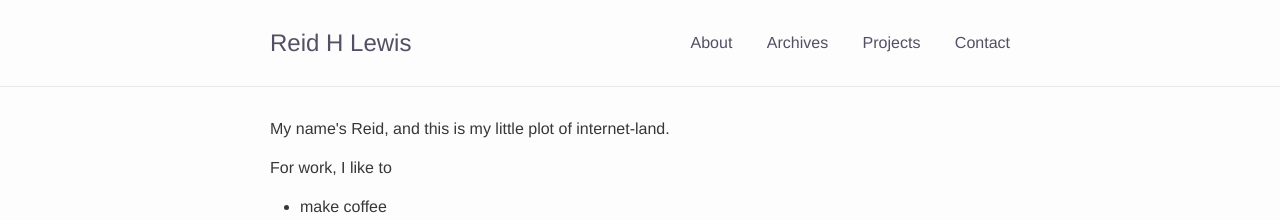
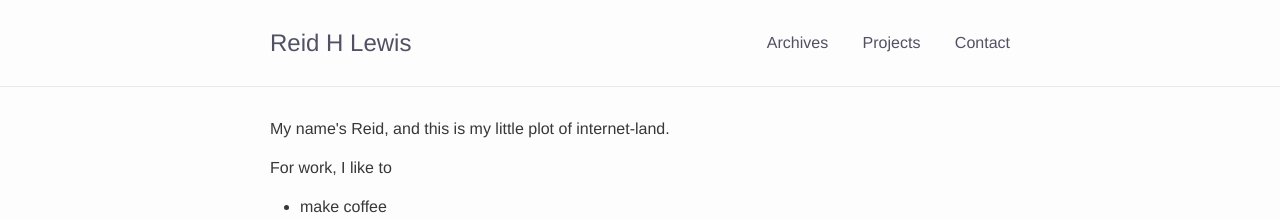
Before and after one commit to ReidasaurusRex/reidasaurusrex.github.io, a Jekyll site: the page built from index.html, in a window 1280 px wide. Shown: the top 220 px of the page. Built offline with Jekyll 4.4.1, drawn with Linux system fonts in a browser that asks for light colours.

Commit message:
Changed top nav to not have redundant about

```diff
--- a/_includes/nav.html
+++ b/_includes/nav.html
@@ -4,7 +4,9 @@
     <h2><a class="nav-title"href="/">{{include.title}}</a></h2>
     {% endif %}
     <ul class="nav-list">
-      <li><a class="page-link" href="/about/">About</a></li>
+    {% unless include.title %}
+      <li><a class="page-link" href="/">About</a></li>
+    {% endunless %}
       <li><a class="page-link" href="/">Archives</a></li>
       <li><a class="page-link" href="/projects/">Projects</a></li>
       <li><a class="page-link" href="mailto:{{ site.email }}" title="Say howdy!">Contact</a></li>
```
